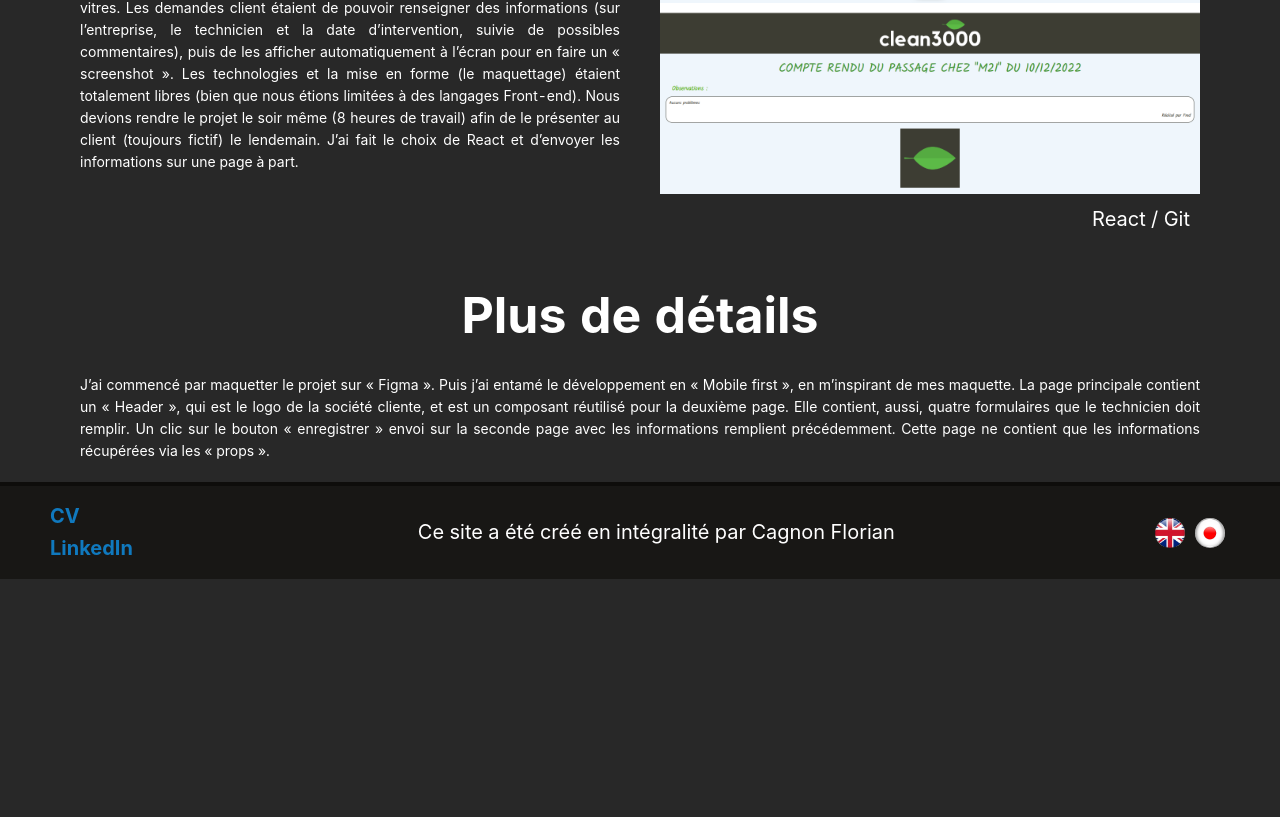
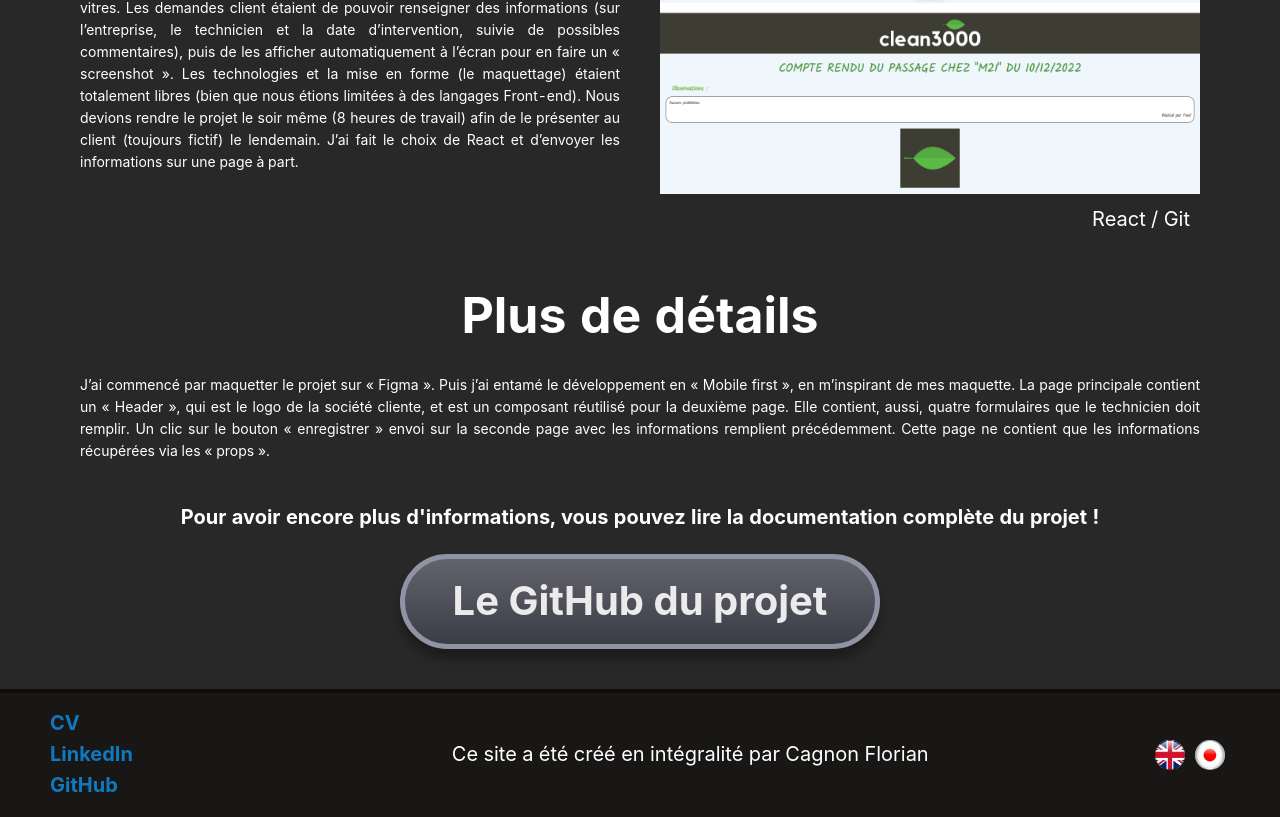
Before and after one commit to Florian59c/Site-Flow, a React (Create React App) app: page /#/detailsprojet/clean3000 in a window 1280 px wide. Shown: the part 420-1237 px from the top of the page. Before the commit the page ends 999 px from the top, so only its background shows below. Built offline with nearby package versions, Linux system fonts and the light colour scheme.

Commit message:
correction de bugs et mise à jour des projets

```diff
--- a/src/App.css
+++ b/src/App.css
@@ -115,6 +115,7 @@ p {
   border-bottom: 0.4rem solid rgb(179, 179, 179);
   border-radius: 0 0 2rem 2rem;
   position: fixed;
+  z-index: 1;
   top: 0;
   left: 0;
   right: 0;
@@ -146,7 +147,7 @@ p {
 /* Styles de la page des projets */
 
 .projetsContainer {
-  margin: 12rem 3rem 0 3rem;
+  margin: 20rem 3rem 0 3rem;
 }
 
 .projetsContainer hr {
@@ -291,6 +292,7 @@ h3,
 
 .footer .copyright {
   font-size: 1rem;
+  display: none;
 }
 
 .footer img {
@@ -317,6 +319,19 @@ h3,
   width: 40rem;
 }
 
+/* pour les ecran superieur au mobile "standard" et inférieur aux tablettes */
+@media screen and (min-width: 416px) {
+  .projetsContainer {
+    margin-top: 12rem;
+  }
+}
+
+/* pour les ecran superieur au mobile */
+@media screen and (min-width: 500px) {
+  .footer .copyright {
+    display: contents;
+  }
+}
 
 /* pour les ecran superieur au mobile ET tablettes */
 @media screen and (min-width: 992px) {
@@ -389,6 +404,10 @@ h3,
     font-size: 2rem;
   }
 
+  .footer .lien p {
+    font-size: 1.6rem;
+  }
+
   /* Page NotFound */
 
   .notFoundContainer h1 {
--- a/src/App.js
+++ b/src/App.js
@@ -26,7 +26,7 @@ export default function App() {
   const boutonSwitch = () => {
     return (
       <button className={`bouton ${isDark ? "boutonDark" : "boutonLight"}`} onClick={changeMode}>
-        {isDark ? <p>Light Mode ?</p> : <p>Dark Mode</p>}
+        {isDark ? <p>Mes projets</p> : <p>Dark Mode</p>}
       </button>
     )
   };
--- a/src/components/Classes/ListeProjets.js
+++ b/src/components/Classes/ListeProjets.js
@@ -5,6 +5,7 @@ import IMG_hotel from "../../img/screenshot/Hotel Deluxe.png";
 import IMG_disney from "../../img/screenshot/Disney+.png";
 import IMG_search_cars from "../../img/screenshot/Search Cars.png";
 import IMG_clean3000 from "../../img/screenshot/Clean3000.png";
+import IMG_roll_dice from "../../img/screenshot/Roll Dice.png";
 
 const ListeProjets = [
     {
@@ -16,21 +17,21 @@ const ListeProjets = [
         listLangages: "React / Git",
         presentation: "Ce site est fait avec React et est responsive. Il possède trois pages en tout : la page d’accueil, la page listant mes projets ainsi que la page donnant des détails sur chaque projet.\nLa page d’accueil possède deux modes. La version « Light », qui est celle par défaut et la version « Dark » qui n’apparaît qu’après un clic sur le bouton. Le changement se fait grâce à la mise à jour du state (qui est un bouléen) ainsi qu’à des fonctions ternaires appliquées sur mes noms de classes afin de changer les styles.\nLa page listant mes projets est générée dynamiquement grâce à un « .map » effectué dans un tableau d’enregistrement. Ce tableau liste toutes les informations de mes projets.\nPour la page des détails sur un projet, elle est générée dynamiquement via une comparaison avec l’URL répertorié dans l’enregistrement et celui passé dans les « props ». Donc, via un « .find », je récupère les informations demandées dans un tableau pour les afficher à l’écran.",
         details: "Sur la page donnant les détails d’un projet, plusieurs conditions sont effectuées pour vérifier si le contenu est vide, afin d’adapter la page et de la rendre agréable à consulter dans tous les cas de figure possible.\nUn ternaire est également appliqué à toute la page pour gérer un changement d’URL de l’utilisateur et d'afficher un message d’erreur et une redirection.\nIl existe également une page « Not Found » qui apparaît lorsqu’une page n’est pas trouvée.\nPour finir, le « Header » et le « Footeur » sont des composants réutilisés sur une grande partie du site.",
-        lienDocumentation: "",
+        lienDocumentation: "https://github.com/Florian59c/Site-Flow",
         lienSite: "https://le-site-de-flow.web.app/"
     },
-    {
-        id: 1,
-        nom: "???",
-        titre: "En cours...",
-        url: "en-cours",
-        lienImage: IMG_interrogation,
-        listLangages: "Technos à définir...",
-        presentation: "Projet personnel en cour de construction. Plus d'informations à venir...",
-        details: "",
-        lienDocumentation: "",
-        lienSite: ""
-    },
+    // {
+    //     id: 1,
+    //     nom: "???",
+    //     titre: "En cours...",
+    //     url: "en-cours",
+    //     lienImage: IMG_interrogation,
+    //     listLangages: "Technos à définir...",
+    //     presentation: "Projet personnel en cour de construction. Plus d'informations à venir...",
+    //     details: "",
+    //     lienDocumentation: "",
+    //     lienSite: ""
+    // },
     {
         id: 2,
         nom: "Marvel Univers",
@@ -40,7 +41,7 @@ const ListeProjets = [
         listLangages: "HTML / CSS",
         presentation: "Marvel Univers est le premier gros projet que j’ai effectué (au tout début de mon apprentissage), et est principalement constitué de styles statiques. Il contient une page principale permettant de découvrir l’univers de Marvel et les super-héros les plus représentatifs.\nLa page d’accueil présente quatre héros parmi les plus emblématiques du studio, des bandes annonces de film, des dates de sorties (bien que dépassé depuis quelques années), un formulaire de contact et la carte « Google map » de l’emplacement du siège social.\nDe plus, le « header » contient des redirections vers différentes parties du site et le « footer » redirige vers les réseaux sociaux.",
         details: "Quelques améliorations peuvent être envisagées. Le site n’étant pas responsive, une modification des styles pour adapter le contenu aux mobiles et tablettes est envisagé. Ensuite, effectuer quelque ajustement graphique tel que des effets au survol serait le bienvenu. De plus, les pages des super-héros sont créées, mais n’ont aucun contenu ; il pourrait être intéressant d’y ajouter une description de chacun des quatre héros.",
-        lienDocumentation: "",
+        lienDocumentation: "https://github.com/Florian59c/MarvelUnivers",
         lienSite: "https://marvel-univers-fcdw.web.app/"
     },
     {
@@ -52,7 +53,7 @@ const ListeProjets = [
         listLangages: "HTML / CSS / JS / Git",
         presentation: "L’Hôtel Deluxe est un site qui permet de gérer les entrées et sorties d’un hôtel. Ce projet a été effectué en binôme avec l’aide de Git. Pour le bon déroulement du développement, nous avons découpé le site en deux : la partie « entrée » et la partie « sortie » que nous nous sommes repartie.\nTout le site est avant tout en HTML / CSS et est responsive. Git a été utilisé pour nous partager le travail au fur et à mesure des avancements de chacun. Puisque les styles étaient communs, nous nous étions mis d’accord sur les noms des classes à utiliser afin de séparer également le travail sur les styles.\nLa partie calcul est faite en JS et permet d’ajouter un client de l’hôtel, puis de lui dire le prix de son séjour au moment de son départ.",
         details: "Tout le site tient sur une seule page et est essentiellement constitué de « Front ». L’entrée du client se fait via un formulaire et les données sont temporairement enregistrées dans la page. Actualiser ou quitter la page effacera les données.\nEn sortie, il suffit d’avoir le nom et prénom du client pour que le calcul du prix se fasse avec les données enregistrées en entrée, puis le prix est affiché en bas de page.\nIl y a également les gestions d’erreurs dans le cas où le client ne serait pas trouvé. Un message d’erreur apparaîtra à la place du prix.",
-        lienDocumentation: "",
+        lienDocumentation: "https://github.com/Florian59c/Hotel-deluxe",
         lienSite: "https://hotel-deluxe-fcdw.web.app/"
     },
     {
@@ -76,7 +77,7 @@ const ListeProjets = [
         listLangages: "React Native",
         presentation: "Search Car est un projet en React Native. Il s’agit d’une application permettant de louer des véhicules.\nLa page d’accueil possède simplement un bouton indiquant le nombre de véhicules à découvrir.\nAppuyer dessus, permet d’accéder à la liste des véhicules. Les informations sont affichées de manière dynamique en faisant appel à un tableau d’enregistrement. Ce sont également des boutons permettant de consulter les détails du véhicule choisi.\nSur la page de détails, le véhicule est trouvé via les « props » et ses informations sont récupéré depuis le tableau dans un « state » afin de les afficher dynamiquement.",
         details: "Search Car est le seul projet que j’ai fait en React Native et est, de ce fait, très basique. Il ne sera donc pas ajouté au Play Store en l’état et ne peut donc pas être tester.",
-        lienDocumentation: "",
+        lienDocumentation: "https://github.com/Florian59c/Search_Cars",
         lienSite: ""
     },
     {
@@ -88,7 +89,43 @@ const ListeProjets = [
         listLangages: "React / Git",
         presentation: "Clean 3000 est un projet conçu en condition réel. Le but était d’informatiser un formulaire papier pour un client fictif représentant une société de lavage de vitres. Les demandes client étaient de pouvoir renseigner des informations (sur l’entreprise, le technicien et la date d’intervention, suivie de possibles commentaires), puis de les afficher automatiquement à l’écran pour en faire un « screenshot ». Les technologies et la mise en forme (le maquettage) étaient totalement libres (bien que nous étions limitées à des langages Front-end). Nous devions rendre le projet le soir même (8 heures de travail) afin de le présenter au client (toujours fictif) le lendemain.\nJ’ai fait le choix de React et d’envoyer les informations sur une page à part.",
         details: "J’ai commencé par maquetter le projet sur « Figma ». Puis j’ai entamé le développement en « Mobile first », en m’inspirant de mes maquette.\nLa page principale contient un « Header », qui est le logo de la société cliente, et est un composant réutilisé pour la deuxième page. Elle contient, aussi, quatre formulaires que le technicien doit remplir. Un clic sur le bouton « enregistrer » envoi sur la seconde page avec les informations remplient précédemment.\nCette page ne contient que les informations récupérées via les « props ».",
-        lienDocumentation: "",
+        lienDocumentation: "https://github.com/Florian59c/clean3000",
+        lienSite: ""
+    },
+    {
+        id: 7,
+        nom: "Roll Dice",
+        titre: "Roll Dice",
+        url: "roll-dice",
+        lienImage: IMG_roll_dice,
+        listLangages: "React / Typescript / Jest",
+        presentation: "Cette application permet aux utilisateurs de lancer des dés parmi un panele prédéfini.\nJ'ai choisi de créer ce projet pour davantage me familiariser avec TypeScript et pour m'entraîner à faire des tests unitaires avec « Jest ».",
+        details: "Les tests sont toujours en cours !",
+        lienDocumentation: "https://github.com/Florian59c/roll-dice",
+        lienSite: "https://roll-dice-flow.web.app/"
+    },
+    {
+        id: 8,
+        nom: "Point'n'Click",
+        titre: "Point'n'Click",
+        url: "point-n-click",
+        lienImage: IMG_interrogation,
+        listLangages: "React / GraphQL / Apollo / Typeorm / TypeScript / JWT",
+        presentation: "Il s'agit d'un jeu d'enquête en point'n'click dans lequel il faut fouiller dans l'ordinateur d'une personne disparue.",
+        details: "Le projet est toujours en cours ! Mais le back est terminé et côté client, il est possible de s'authentifier.",
+        lienDocumentation: "https://github.com/Florian59c/Point-n-click",
+        lienSite: ""
+    },
+    {
+        id: 9,
+        nom: "Copilote",
+        titre: "Copilote",
+        url: "copilote",
+        lienImage: IMG_interrogation,
+        listLangages: "React / React Native / GraphQL / Apollo / Docker / Typeorm / TypeScript / JWT / Jest / CI-CD",
+        presentation: "Copilote est le projet fil rouge réalisé en groupe pendant ma formation CDA à la « Wild Code School ». Il s'agit d'une application permettant de créer ou de rejoindre un covoiturage.\nIl possède un back et deux front pour le web (responsive) et pour l'application mobile (native). Le back utilise les technos « Type GraphQL », l'interface « Apollo », « TypeORM » et une base de données en « Postgres ». Le front utilise « React », « TypeScript », une authentification avec « JWT » et des tests unitaires avec « Jest ». Il y a aussi une partie mobile en « React Native » rajoutant des envoi de notifications. Le tout est « Dockerisé » et lié avec « Docker-Compose ». De plus, une « CI-CD » est configuré via les « GitHub Actions ».",
+        details: "Le projet est toujours en cours !",
+        lienDocumentation: "https://github.com/WildCodeSchool/2211-wns-neumann-copilot",
         lienSite: ""
     }
 ];
--- a/src/components/Composants/Footer.js
+++ b/src/components/Composants/Footer.js
@@ -17,6 +17,9 @@ const Footer = () => {
                         <Col span={24}>
                             <a href="https://www.linkedin.com/in/florian-cagnon-dev-web-fullstack/" target="_blank" rel="noreferrer noopener"><p>LinkedIn</p></a>
                         </Col>
+                        <Col span={24}>
+                            <a href="https://github.com/Florian59c?tab=repositories" target="_blank" rel="noreferrer noopener"><p>GitHub</p></a>
+                        </Col>
                     </Row>
                 </Col>
                 <Col>
--- a/src/components/Pages/DetailsProjets.js
+++ b/src/components/Pages/DetailsProjets.js
@@ -41,13 +41,13 @@ const DetailsProjets = () => {
             <h3>Pour avoir encore plus d'informations, vous pouvez lire la documentation complète du projet ou le tester grâce aux boutons suivants !</h3>
           </div>
           <div className='boutonRedirection'>
-            <Row>
+            <Row align='middle'>
               <Col xs={24} lg={12}>
                 <div className='boutonProjets'>
                   <a href={projetTrouver.lienDocumentation} target="_blank" rel="noreferrer noopener">
                     <button>
                       <h1>
-                        Documentation sur {projetTrouver.nom}
+                        Le GitHub du projet
                       </h1>
                     </button>
                   </a>
@@ -81,7 +81,7 @@ const DetailsProjets = () => {
                   <a href={projetTrouver.lienDocumentation} target="_blank" rel="noreferrer noopener">
                     <button>
                       <h1>
-                        Documentation sur {projetTrouver.nom}
+                        Le GitHub du projet
                       </h1>
                     </button>
                   </a>
@@ -138,8 +138,8 @@ const DetailsProjets = () => {
                   </Col>
                   <Col lg={12}>
                     <div>
-                    <h2>Présentation</h2>
-                    <p>{projetTrouver.presentation}</p>
+                      <h2>Présentation</h2>
+                      <p>{projetTrouver.presentation}</p>
                     </div>
                   </Col>
                 </Row>
--- a/src/components/Pages/Projets.js
+++ b/src/components/Pages/Projets.js
@@ -44,7 +44,7 @@ const Projets = () => {
         </div>
         <hr />
         <div className='projets2nd'>
-          <Row justify='space-between' gutter={40}>
+          <Row justify='center' gutter={40} >
             {listProjets}
           </Row>
         </div>
```
Also changed, not shown: src/img/screenshot/Roll Dice.png (added), 1 other file (tests, documents, lock files or other folders).
